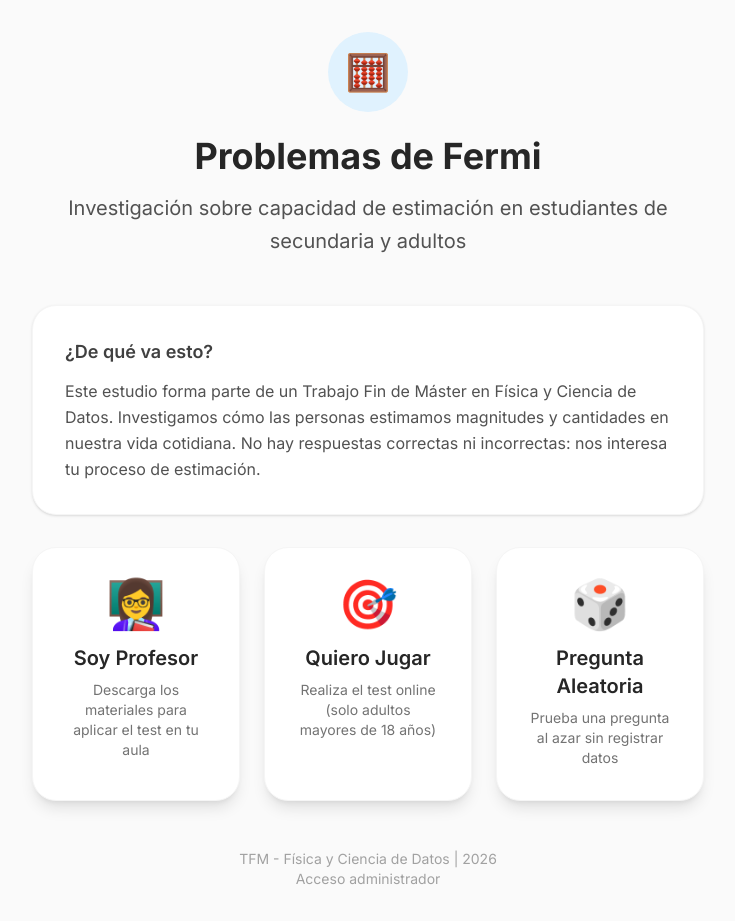
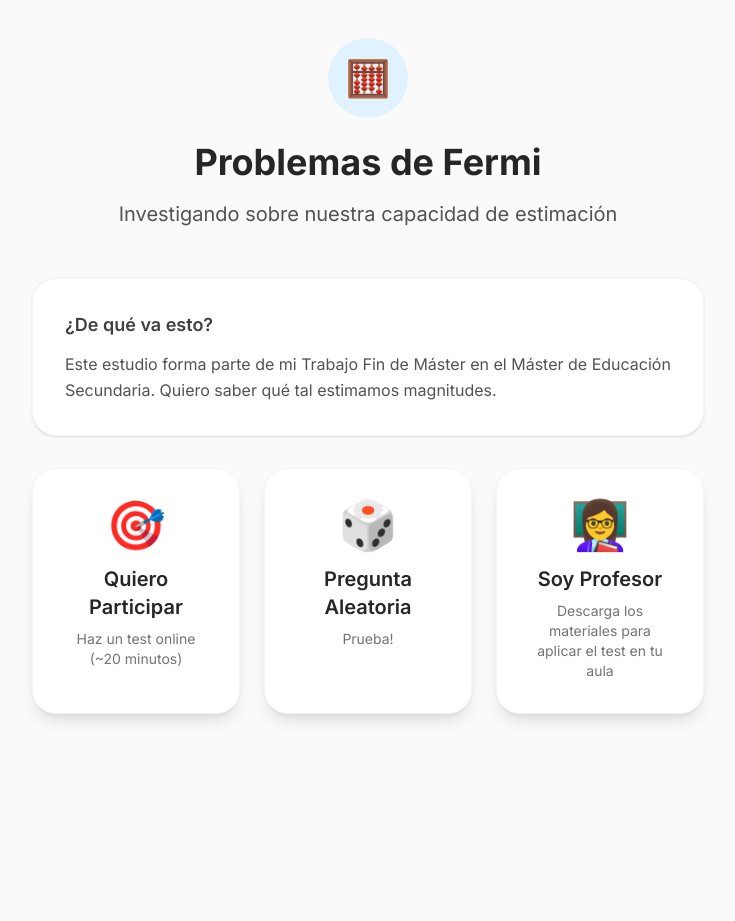
Before and after one commit to sheriffff/fermi, a Vue app: page / in a window 1280 px wide. Shown: the whole page, without its empty margins (272-1007 px from the left). After the commit the page ends 800 px from the top, so only its background shows below. Built offline with nearby package versions, Linux system fonts and the light colour scheme.

Commit message:
edit textos

```diff
--- a/src/views/HomeView.vue
+++ b/src/views/HomeView.vue
@@ -14,7 +14,7 @@ import { RouterLink } from 'vue-router'
           Problemas de Fermi
         </h1>
         <p class="text-xl text-neutral-600 leading-relaxed">
-          Investigación sobre capacidad de estimación en estudiantes de secundaria y adultos
+          Investigando sobre nuestra capacidad de estimación
         </p>
       </div>
 
@@ -24,14 +24,45 @@ import { RouterLink } from 'vue-router'
           ¿De qué va esto?
         </h2>
         <p class="text-neutral-600 leading-relaxed">
-          Este estudio forma parte de un Trabajo Fin de Máster en Física y Ciencia de Datos.
-          Investigamos cómo las personas estimamos magnitudes y cantidades en nuestra vida cotidiana.
-          No hay respuestas correctas ni incorrectas: nos interesa tu proceso de estimación.
+          Este estudio forma parte de mi Trabajo Fin de Máster en el Máster de Educación Secundaria.
+          Quiero saber qué tal estimamos magnitudes.
         </p>
       </div>
 
       <!-- Botones principales -->
       <div class="grid grid-cols-1 md:grid-cols-3 gap-6">
+        <!-- Botón Adultos -->
+        <RouterLink
+          to="/adultos"
+          class="card-elevated group hover:shadow-xl transition-all duration-300 cursor-pointer text-center"
+        >
+          <div class="mb-4">
+            <span class="text-5xl group-hover:scale-110 transition-transform duration-300 inline-block">🎯</span>
+          </div>
+          <h3 class="text-xl font-semibold text-neutral-800 mb-2">
+            Quiero Participar
+          </h3>
+          <p class="text-neutral-500 text-sm">
+            Haz un test online (~20 minutos)
+          </p>
+        </RouterLink>
+
+        <!-- Botón Pregunta Aleatoria -->
+        <RouterLink
+          to="/random"
+          class="card-elevated group hover:shadow-xl transition-all duration-300 cursor-pointer text-center"
+        >
+          <div class="mb-4">
+            <span class="text-5xl group-hover:scale-110 transition-transform duration-300 inline-block">🎲</span>
+          </div>
+          <h3 class="text-xl font-semibold text-neutral-800 mb-2">
+            Pregunta Aleatoria
+          </h3>
+          <p class="text-neutral-500 text-sm">
+            Prueba!
+          </p>
+        </RouterLink>
+
         <!-- Botón Profesor -->
         <RouterLink
           to="/profe"
@@ -47,46 +78,10 @@ import { RouterLink } from 'vue-router'
             Descarga los materiales para aplicar el test en tu aula
           </p>
         </RouterLink>
-
-        <!-- Botón Adultos -->
-        <RouterLink
-          to="/adultos"
-          class="card-elevated group hover:shadow-xl transition-all duration-300 cursor-pointer text-center"
-        >
-          <div class="mb-4">
-            <span class="text-5xl group-hover:scale-110 transition-transform duration-300 inline-block">🎯</span>
-          </div>
-          <h3 class="text-xl font-semibold text-neutral-800 mb-2">
-            Quiero Jugar
-          </h3>
-          <p class="text-neutral-500 text-sm">
-            Realiza el test online (solo adultos mayores de 18 años)
-          </p>
-        </RouterLink>
-
-        <!-- Botón Pregunta Aleatoria -->
-        <RouterLink
-          to="/random"
-          class="card-elevated group hover:shadow-xl transition-all duration-300 cursor-pointer text-center"
-        >
-          <div class="mb-4">
-            <span class="text-5xl group-hover:scale-110 transition-transform duration-300 inline-block">🎲</span>
-          </div>
-          <h3 class="text-xl font-semibold text-neutral-800 mb-2">
-            Pregunta Aleatoria
-          </h3>
-          <p class="text-neutral-500 text-sm">
-            Prueba una pregunta al azar sin registrar datos
-          </p>
-        </RouterLink>
       </div>
 
       <!-- Footer discreto -->
       <div class="text-center mt-12 text-sm text-neutral-400">
-        <p>TFM - Física y Ciencia de Datos | 2026</p>
-        <RouterLink to="/admin" class="hover:text-neutral-600 transition-colors">
-          Acceso administrador
-        </RouterLink>
       </div>
     </div>
   </div>
```
